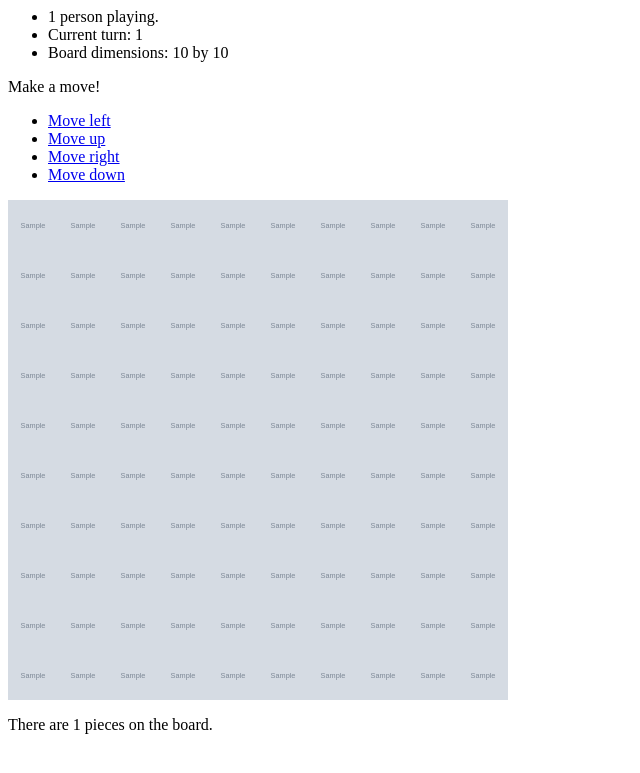
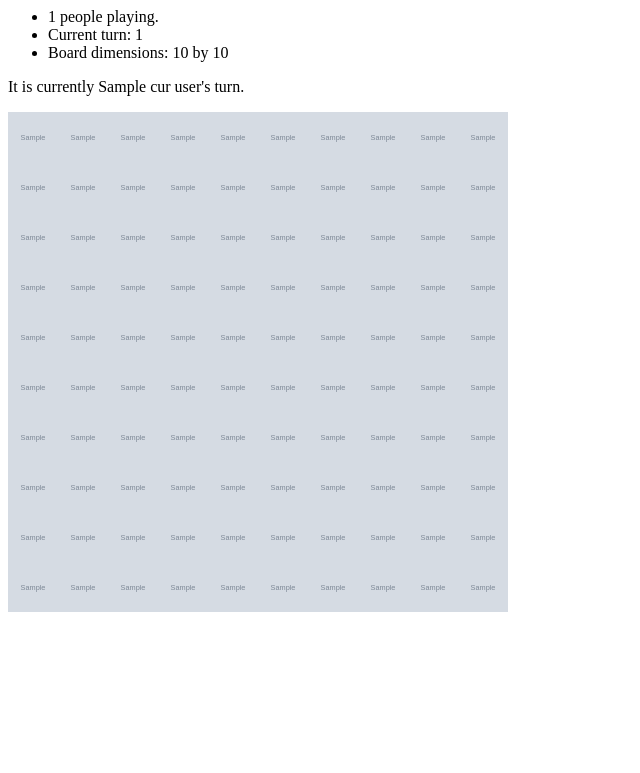
Before and after one commit to jschnei/museum-caper-gae, a Python web app: template templates/inplay.html in a window 1280 px wide. Shown: the top 773 px of the page, without its empty margins (0-640 px from the left). Run offline with Jinja, Linux system fonts and the light colour scheme; the template is opened without the code that fills it: most values are stand-ins (such as "Sample title", 1, 10 or a date in 2020); grey boxes marked "Sample" are stand-in pictures.

Commit message:
Now taking turns works properly-ish

```diff
--- a/templates/game.html
+++ b/templates/game.html
@@ -17,7 +17,7 @@
   	</div>
     {% if game.game_state == 'pregame' %}
       {% include 'pregame.html' %}
-    {% elif game.game_state == 'inplay' %} ## PLAYING
+    {% elif game.game_state == 'inplay' %}
       {% include 'inplay.html' %}
     {% endif %}
   </body>
--- a/templates/inplay.html
+++ b/templates/inplay.html
@@ -1,7 +1,7 @@
 <div id = 'status'>
     <ul>
       <li>
-        {{ game.num_players() }} person playing.
+        {{ game.num_players() }} people playing.
       </li>
     	<li>
     		Current turn: {{game.turn_num}}
@@ -11,8 +11,9 @@
       </li>
     </ul>
   	</div>
+    {% if user.name == game_data.cur_user.name %}
     <div id = 'move'>
-      <p> Make a move! </p>
+      <p> It's your turn! Make a move! </p>
       <ul>
         <li> <a href = 'game{{gid}}/move?d=left'> Move left </a> </li>
         <li> <a href = 'game{{gid}}/move?d=up'> Move up </a> </li>
@@ -20,6 +21,11 @@
         <li> <a href = 'game{{gid}}/move?d=down'> Move down </a> </li>
       </ul>
     </div>
+    {% else %}
+    <div id = 'notyourturn'>
+      <p> It is currently {{game_data.cur_user.name}}'s turn. </p>
+    </div>
+    {% endif %}
     {% if error %}
     <div id = 'error' style = "color:red">
       <p> That move is invalid </p>
@@ -36,8 +42,3 @@
         {%- endfor -%}
       </table>
     </div>
-    <div id = 'pieces'>
-      <p>
-        There are {{ game_data.game_pieces|count }} pieces on the board.
-      </p>
-    </div>
```
Also changed, not shown: main.py (+15 -4 lines).
